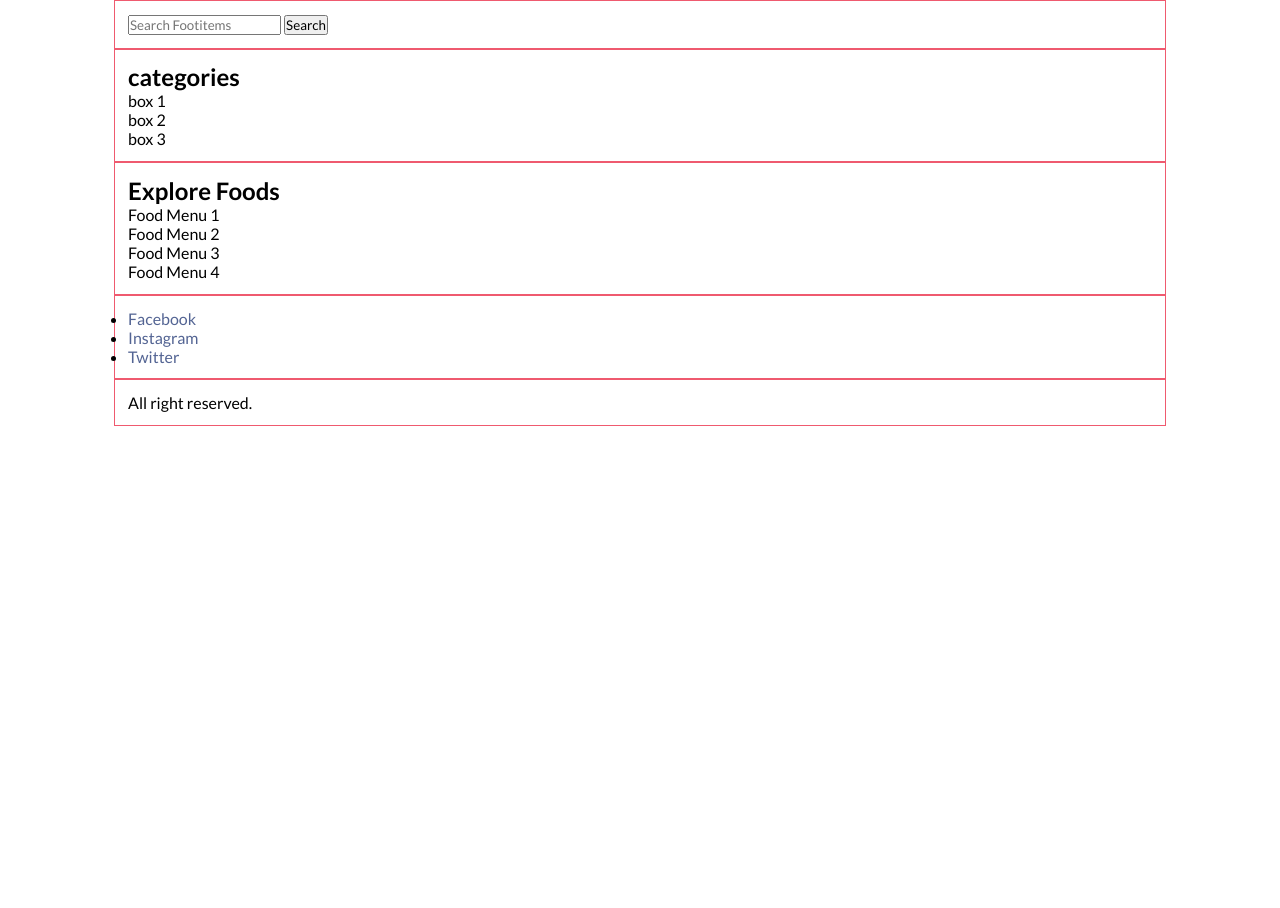
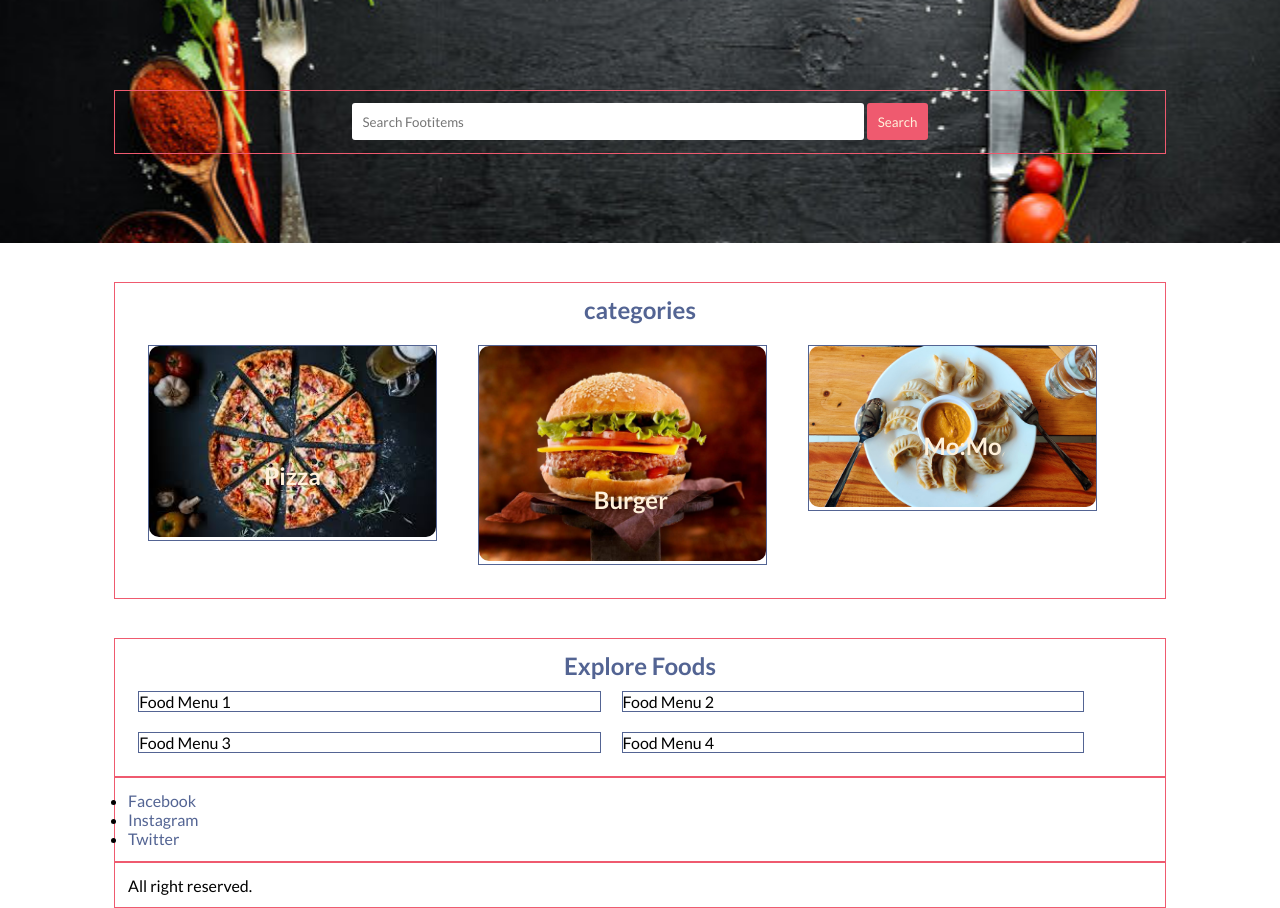
Before and after one commit to binamra-linux/foodies, a PHP site: page / in a window 1280 px wide. Shown: the part 135-1043 px from the top of the page. Before the commit the page ends 561 px from the top, so only its background shows below. Run offline with PHP 8.4, Linux system fonts and the light colour scheme.

Commit message:
Edited Categories and Explore Food Section

```diff
--- a/css/style.css
+++ b/css/style.css
@@ -19,8 +19,24 @@
   padding: 1%;
 }
 
+.img-res {
+  width: 100%;
+}
+
+.img-radius {
+  border-radius: 10px;
+}
+
 .text-right {
   text-align: right;
+}
+
+.text-center {
+  text-align: center;
+}
+
+.text-white {
+  color: var(--secondary);
 }
 
 .clearfix {
@@ -36,6 +52,40 @@ a {
 a:hover {
   color: var(--brown);
 }
+
+.btn {
+  padding: 1%;
+  border: none;
+  border-radius: 3px;
+}
+
+.btn-color {
+  background-color: var(--primary);
+  color: var(--secondary);
+  cursor: pointer;
+}
+
+.btn-color:hover {
+  background-color: var(--brown);
+}
+
+h2 {
+  color: var(--grey);
+}
+
+h3 {
+  font-size: 1.5rem;
+}
+
+.float-container {
+  position: relative;
+}
+
+.float-text {
+  position: absolute;
+  bottom: 50px;
+  left: 40%;
+}
 /*Nav Bar*/
 
 .logo {
@@ -48,10 +98,6 @@ a:hover {
   line-height: 60px;
 }
 
-.img-res {
-  width: 100%;
-}
-
 .menu ul {
   list-style-type: none;
 }
@@ -61,3 +107,41 @@ a:hover {
   padding: 1%;
   font-weight: 600;
 }
+
+/*Food Search*/
+
+.food-search {
+  background-image: url(/images/foodSearch.jpg);
+  padding: 7% 0;
+  background-size: cover;
+  background-repeat: no-repeat;
+  background-position: center;
+}
+
+.food-search input[type="search"] {
+  width: 50%;
+  padding: 1%;
+  border: none;
+  border-radius: 3px;
+}
+
+/*Categories*/
+
+.categories {
+  padding: 3% 0;
+}
+
+.box-3 {
+  border: 1px solid var(--grey);
+  width: 28%;
+  float: left;
+  margin: 2%;
+}
+
+/*Food Menu*/
+.food-menu-box {
+  border: 1px solid var(--grey);
+  width: 45%;
+  margin: 1%;
+  float: left;
+}
--- a/index.html
+++ b/index.html
@@ -16,9 +16,12 @@
     <!--Navigation Bar-->
     <nav class="navbar">
       <div class="container">
-        <div class="logo"><img src="/images/foodies.jpeg" alt="Foodies" class="img-res"></div>
+        <div class="logo">
+          <img src="/images/foodies.jpeg" alt="Foodies" class="img-res" />
+        </div>
 
-        <div class="menu text-right"><ul>
+        <div class="menu text-right">
+          <ul>
             <li><a href="#">Home</a></li>
             <li><a href="#">About</a></li>
             <li><a href="#">Foods</a></li>
@@ -31,11 +34,16 @@
     <!--Navigation Bar-->
 
     <!--Food Search-->
-    <section class="food-search">
+    <section class="food-search text-center">
       <div class="container">
         <form>
-			<input type="search" name="search" placeholder="Search Footitems">
-			<input type="submit" name="submit" value="Search">
+          <input type="search" name="search" placeholder="Search Footitems" />
+          <input
+            type="submit"
+            name="submit"
+            value="Search"
+            class="btn btn-color"
+          />
         </form>
       </div>
     </section>
@@ -44,14 +52,23 @@
     <!--Category Section-->
     <section class="categories">
       <div class="container">
-		<h2>categories</h2>
+        <h2 class="text-center">categories</h2>
 
-        <div class="box-3">box 1</div>
+        <div class="box-3 float-container">
+          <img src="images/pizza.jpeg" alt="" class="img-res img-radius" />
+          <h3 class="float-text text-white">Pizza</h3>
+        </div>
 
-        <div class="box-3">box 2</div>
+        <div class="box-3 float-container">
+          <img src="images/burger.jpeg" alt="" class="img-res img-radius" />
+          <h3 class="float-text text-white">Burger</h3>
+        </div>
 
-        <div class="box-3">box 3</div>
+        <div class="box-3 float-container">
+          <img src="images/momo.jpg" alt="" class="img-res img-radius" />
+          <h3 class="float-text text-white">Mo:Mo</h3>
         </div>
+        <div class="clearfix"></div>
       </div>
     </section>
     <!--Category Section-->
@@ -59,19 +76,12 @@
     <!--Food Menu-->
     <section class="food-menu">
       <div class="container">
-        <h2>Explore Foods</h2>
-		<div class="food-menu">
-			Food Menu 1
-		</div>
-		<div class="food-menu">
-			Food Menu 2
-		</div>
-		<div class="food-menu">
-			Food Menu 3
-		</div>
-		<div class="food-menu">
-			Food Menu 4
-		</div>
+        <h2 class="text-center">Explore Foods</h2>
+        <div class="food-menu-box">Food Menu 1</div>
+        <div class="food-menu-box">Food Menu 2</div>
+        <div class="food-menu-box">Food Menu 3</div>
+        <div class="food-menu-box">Food Menu 4</div>
+        <div class="clearfix"></div>
       </div>
     </section>
     <!--Food Menu-->
```
Also changed, not shown: images/burger.jpeg (added), images/foodSearch.jpg (added), images/momo.jpg (added), images/pizza.jpeg (added). Lines whose indentation alone changed are shown as unchanged.
